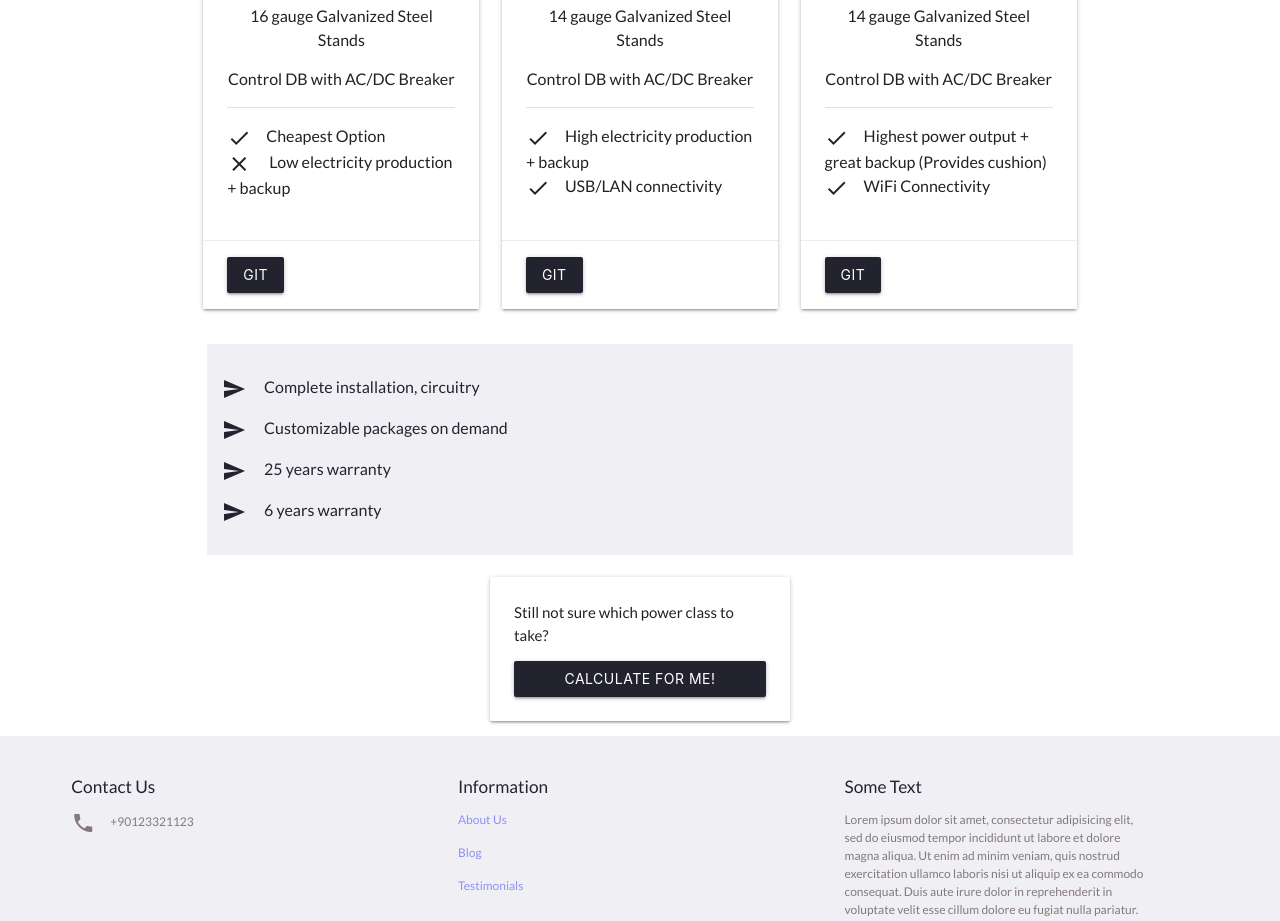
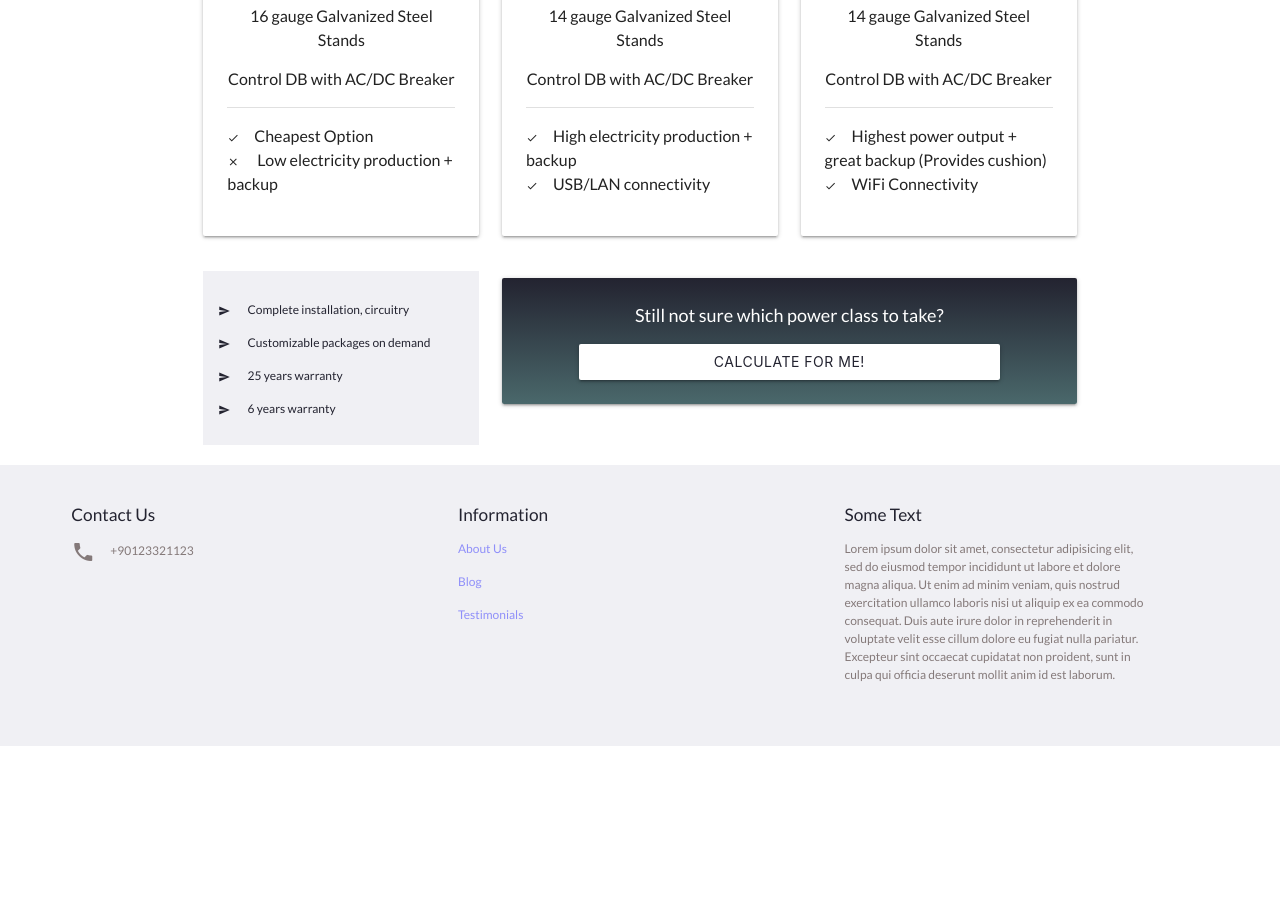
Before and after one commit to pwnflakes25/elektroPower, an Angular app: page /solar in a window 1280 px wide. Shown: the part 880-1801 px from the top of the page. After the commit the page ends 1626 px from the top, so only its background shows below. Built offline with nearby package versions, Linux system fonts and the light colour scheme.

Commit message:
removed testimonial profile image, aligned feature icons to the center, emphasized calculate panel in package page, linked images in history section accordingly, removed interested package in quote form

```diff
--- a/src/app/homePage/home/home.component.html
+++ b/src/app/homePage/home/home.component.html
@@ -58,7 +58,7 @@
       <div class="row" id="cardContainer">
         <div class="displayBox col s12 m4">
             <div class="card">
-              <i class="large material-icons">beach_access</i>
+                <i class="large material-icons">beach_access</i>
               <div class="card-content ">
                 <span class="card-title">All-Round Service</span>
                 <p>Complete installation and maintenance provided for by a reliable team</p>
@@ -120,8 +120,8 @@
            </div>
            <div class="pictureDisplay col s12 m6">
              <div class="row" id="imageContainer">
-               <div [ngClass]="{'col s6 hoverable': true, 'down-on-scroll': isDesktop}" id="{{ isDesktop ? 'imageDisplay1': 'imageDisplayMobile1'}}"><p><span>Generators</span>Learn more about our decade strong generator services</p></div>
-               <div [ngClass]="{'col s6 hoverable': true, 'down-on-scroll': isDesktop}" id="{{ isDesktop ? 'imageDisplay2': 'imageDisplayMobile2'}}"><p><span>Solar</span> A shift to solar is the future. Take a step towards a sustainable, happier life.</p></div>
+               <div [ngClass]="{'col s6 hoverable': true, 'down-on-scroll': isDesktop}" id="{{ isDesktop ? 'imageDisplay1': 'imageDisplayMobile1'}}"><p routerLink="/about"><span>Generators</span>Learn more about our decade strong generator services</p></div>
+               <div [ngClass]="{'col s6 hoverable': true, 'down-on-scroll': isDesktop}" id="{{ isDesktop ? 'imageDisplay2': 'imageDisplayMobile2'}}"><p routerLink="/solar"><span>Solar</span> A shift to solar is the future. Take a step towards a sustainable, happier life.</p></div>
              </div>
            </div>
        </div>
--- a/src/app/homePage/home/home.component.scss
+++ b/src/app/homePage/home/home.component.scss
@@ -140,12 +140,18 @@
   float: right;
 }
 #featureSection .card {
+  display: flex;
+  flex-direction: column;
+  align-items: center;
+  text-align: center;
   box-shadow: none;
   border-bottom-style: solid;
   border-bottom-color: #CF1C0D;
   border-bottom-width: 4px;
   max-width: 20rem;
 }
+
+
 #title {
   padding-left: 2rem;
   background-color: #F0F0F4;
@@ -157,8 +163,8 @@
   align-self: center;
 }
 #cardContainer {
-  margin-top: 6rem;
-  margin-left: 6rem;
+  margin-top: 4rem;
+  margin-left: 8rem;
 }
 @media only screen and (max-width: 600px) {
   #cardContainer {
@@ -228,6 +234,7 @@
   color: white;
   position: absolute;
   margin-top: 80%;
+  cursor: pointer;
 
   span {
     font-size: 20px;
@@ -331,7 +338,8 @@
 /* testimonial section ========================================================> */
 
 #testimonialSection .bigLabel {
-  margin-top: 4rem;
+  margin-top: 2rem;
+  margin-bottom: 0rem;
   color: white;
 }
 
--- a/src/app/homePage/quote-form/quote-form.component.html
+++ b/src/app/homePage/quote-form/quote-form.component.html
@@ -21,7 +21,7 @@
          <label for="icon_telephone">Telephone</label>
       </div>
      </div>
-     <div class="row">
+     <!-- <div class="row">
        <div class="input-field col s12">
          <select formControlName="package">
            <optgroup label="Solar Service">
@@ -37,7 +37,7 @@
          </select>
          <label>Interested Package</label>
        </div>
-     </div>
+     </div> -->
     <button type="submit" class="submitButton" [disabled]="!quoteForm.valid">Submit</button>
     </form>
     <p>*You will be contacted on the next working day</p>
--- a/src/app/homePage/testimonial/testimonial.component.html
+++ b/src/app/homePage/testimonial/testimonial.component.html
@@ -2,12 +2,15 @@
   <div class="carousel">
       <a class="carousel-item" *ngFor="let item of testimonials; let i = index; trackBy: trackByFn;">
         <div class="card">
-            <div class="personImage z-depth-4" [style.background-image]="'url('+item.imageUrl+')'">
-          </div>
-         <div class="card-content">
-            <i class="large material-icons">format_quote</i>
-           <p>{{item.message}}</p>
-           <p id="personName">{{item.name}}</p>
+            <!-- <div class="personImage z-depth-4" [style.background-image]="'url('+item.imageUrl+')'">
+          </div> -->
+         <div class="card-content messagePart">
+              <i class="large material-icons">format_quote</i>
+              <p>{{item.message}}</p>
+         </div>
+         <div class="personInfoPart">
+            <p id="personName">{{item.name}}</p>
+            <p id="position">{{item.position}}</p>
          </div>
          </div>
       </a>
--- a/src/app/homePage/testimonial/testimonial.component.scss
+++ b/src/app/homePage/testimonial/testimonial.component.scss
@@ -11,11 +11,33 @@
 .carousel .card {
   text-align: center;
   display: flex;
-  max-height: 15rem;
   flex-direction: column;
-  background-color: white;
-  color: #232330;
+
+
+  .messagePart {
+    background: rgb(35,35,48);
+    background: linear-gradient(180deg, rgba(35,35,48,1) 0%, rgba(85,100,117,1) 100%);
+    color: white;
+    clip-path: polygon(0 0, 100% 0%, 100% 82%, 0 100%);
+    min-height: 12rem;
+  }
+
+  .personInfoPart{
+    background-color: white;
+    line-height: 1;
+
+    #personName {
+      font-size: 16px;
+      margin: 0;
+      color: #232330;
+    }
+     #position {
+      color: #A7A7BE;
+    }
+  }
+
 }
+
 
 .card i {
   color: #A7A7BE;
@@ -26,37 +48,34 @@
 }
 
 
-.personImage {
-  width: 8rem;
-  height: 8rem;
-  border-radius: 50%;
-  margin-top: -5rem;
-  text-align: center;
-  align-self: center;
-  background-size: cover;
-  background-position: center;
-}
+// .personImage {
+//   width: 8rem;
+//   height: 8rem;
+//   border-radius: 50%;
+//   margin-top: -5rem;
+//   text-align: center;
+//   align-self: center;
+//   background-size: cover;
+//   background-position: center;
+// }
 
 
 .card-content p {
   margin-top: 2rem;
 }
 
-.card #personName {
-  color: #A7A7BE;
-}
 
 @media only screen and (max-width: 600px) {
 
-
-  .personImage {
-    width: 6rem;
-    height: 6rem;
-    border-radius: 50%;
-    margin-top: -4rem;
-    text-align: center;
-    align-self: center;
-  }
+  //
+  // .personImage {
+  //   width: 6rem;
+  //   height: 6rem;
+  //   border-radius: 50%;
+  //   margin-top: -4rem;
+  //   text-align: center;
+  //   align-self: center;
+  // }
   .carousel-item {
     width: 15rem;
   }
--- a/src/app/homePage/testimonial/testimonial.component.ts
+++ b/src/app/homePage/testimonial/testimonial.component.ts
@@ -12,17 +12,20 @@ testimonials = [
   {
     name: 'Mr Firghi',
     message: 'Lorem ipsum dolor sit amet, consectetur adipisicing elit.',
-    imageUrl: 'https://randomuser.me/api/portraits/men/47.jpg'
+    imageUrl: 'https://randomuser.me/api/portraits/men/47.jpg',
+    position: 'Business Analyst'
   },
   {
     name: 'Mr Rabi',
     message: 'Lorem ipsum dolor sit amet, consectetur adipisicing elit.',
-    imageUrl: 'https://randomuser.me/api/portraits/men/39.jpg'
+    imageUrl: 'https://randomuser.me/api/portraits/men/39.jpg',
+    position: 'Product Manager'
   },
   {
     name: 'Ms Celine',
     message: 'Lorem ipsum dolor sit amet, consectetur adipisicing elit.',
-    imageUrl: 'https://randomuser.me/api/portraits/men/47.jpg'
+    imageUrl: 'https://randomuser.me/api/portraits/men/47.jpg',
+    position: 'HR Manager'
   }
 ];
 
--- a/src/app/packages/solar/solar.component.html
+++ b/src/app/packages/solar/solar.component.html
@@ -58,10 +58,6 @@
                 </ul>
               </div>
             </div>
-
-            <div class="card-action">
-              <button type="button" class="btn" name="button">Git</button>
-            </div>
           </div>
       </div>
 
@@ -87,10 +83,6 @@
                   <li><i class="material-icons">done</i>USB/LAN connectivity</li>
                 </ul>
               </div>
-            </div>
-
-            <div class="card-action">
-              <button type="button" class="btn" name="button">Git</button>
             </div>
           </div>
       </div>
@@ -119,10 +111,6 @@
                   <li><i class="material-icons">done</i>WiFi Connectivity</li>
                 </ul>
               </div>
-            </div>
-
-            <div class="card-action">
-              <button type="button" class="btn" name="button">Git</button>
             </div>
           </div>
       </div>
@@ -153,9 +141,6 @@
                 </ul>
               </div>
             </div>
-            <div class="card-action">
-              <button type="button" class="btn" name="button">Git</button>
-            </div>
           </div>
       </div>
 
@@ -183,9 +168,6 @@
                 </ul>
               </div>
             </div>
-            <div class="card-action">
-              <button type="button" class="btn" name="button">Git</button>
-            </div>
           </div>
       </div>
 
@@ -212,9 +194,6 @@
                   <li><i class="material-icons">done</i>WiFi Connectivity</li>
                 </ul>
               </div>
-            </div>
-            <div class="card-action">
-              <button type="button" class="btn" name="button">Git</button>
             </div>
           </div>
       </div>
@@ -244,9 +223,6 @@
                 </ul>
               </div>
             </div>
-            <div class="card-action">
-              <button type="button" class="btn" name="button">Git</button>
-            </div>
           </div>
       </div>
 
@@ -274,9 +250,6 @@
                 </ul>
               </div>
             </div>
-            <div class="card-action">
-              <button type="button" class="btn" name="button">Git</button>
-            </div>
           </div>
       </div>
 
@@ -303,9 +276,6 @@
                   <li><i class="material-icons">done</i>WiFi Connectivity</li>
                 </ul>
               </div>
-            </div>
-            <div class="card-action">
-              <button type="button" class="btn" name="button">Git</button>
             </div>
           </div>
       </div>
@@ -335,9 +305,6 @@
                 </ul>
               </div>
             </div>
-            <div class="card-action">
-              <button type="button" class="btn" name="button">Git</button>
-            </div>
           </div>
       </div>
 
@@ -364,9 +331,6 @@
                   <li><i class="material-icons">done</i>USB/LAN connectivity</li>
                 </ul>
               </div>
-            </div>
-            <div class="card-action">
-              <button type="button" class="btn" name="button">Git</button>
             </div>
           </div>
       </div>
@@ -395,15 +359,13 @@
                 </ul>
               </div>
             </div>
-            <div class="card-action">
-              <button type="button" class="btn" name="button">Git</button>
-            </div>
           </div>
       </div>
     </div>
 
 
-
+   <div class="row">
+     <div class="col s12 m4">
        <div class="additionalFeatures">
          <ul>
            <li><i class="material-icons">send</i> Complete installation, circuitry</li>
@@ -412,13 +374,19 @@
            <li><i class="material-icons">send</i> 6 years warranty</li>
          </ul>
        </div>
-
+     </div>
+     <div class="col s12 m8">
        <div class="calculatorReminder">
          <div class="card-panel">
            <div class="card-title" style="margin-bottom: 1rem;">Still not sure which power class to take?</div>
-         <button type="button" class="btn left" name="button" routerLink="/calculator">Calculate for me!</button>
+            <button type="button" class="btn" name="button" routerLink="/calculator">Calculate for me!</button>
          </div>
        </div>
+     </div>
+   </div>
+
+
+
 
   </div>
 </section>
--- a/src/app/packages/solar/solar.component.scss
+++ b/src/app/packages/solar/solar.component.scss
@@ -1,9 +1,5 @@
 .container {
   margin-top: 5rem;
-}
-
-.btn {
-  background-color: #232330;
 }
 
 .price {
@@ -68,6 +64,7 @@ mat-form-field {
   display:inline-flex;
   vertical-align: middle;
   margin-right: 1rem;
+  font-size: 12px;
 }
 
 .ribbon {
@@ -93,8 +90,7 @@ mat-form-field {
   background-color: #F0F0F4;
   color: #232330;
   padding: 1rem;
-  font-size: 16px;
-  margin: 1rem;
+  font-size: 12px;
 }
 
 .additionalFeatures li {
@@ -110,9 +106,19 @@ mat-form-field {
 
 .calculatorReminder button {
   left: 0px;
-  width: 100%;
+  width: 80%;
+  background-color: white;
+  color: #232330;
 }
 
 .card-panel {
-  max-width: 20rem;
+  display: flex;
+  flex-direction: column;
+  align-items: center;
+  justify-content: center;
+  width: 100%;
+  background: rgb(35,35,48);
+  background: linear-gradient(180deg, rgba(35,35,48,1) 0%, rgba(74,104,107,1) 100%);
+  color: white;
+  font-size: 18px;
 }
```
Lines whose indentation alone changed are shown as unchanged.
